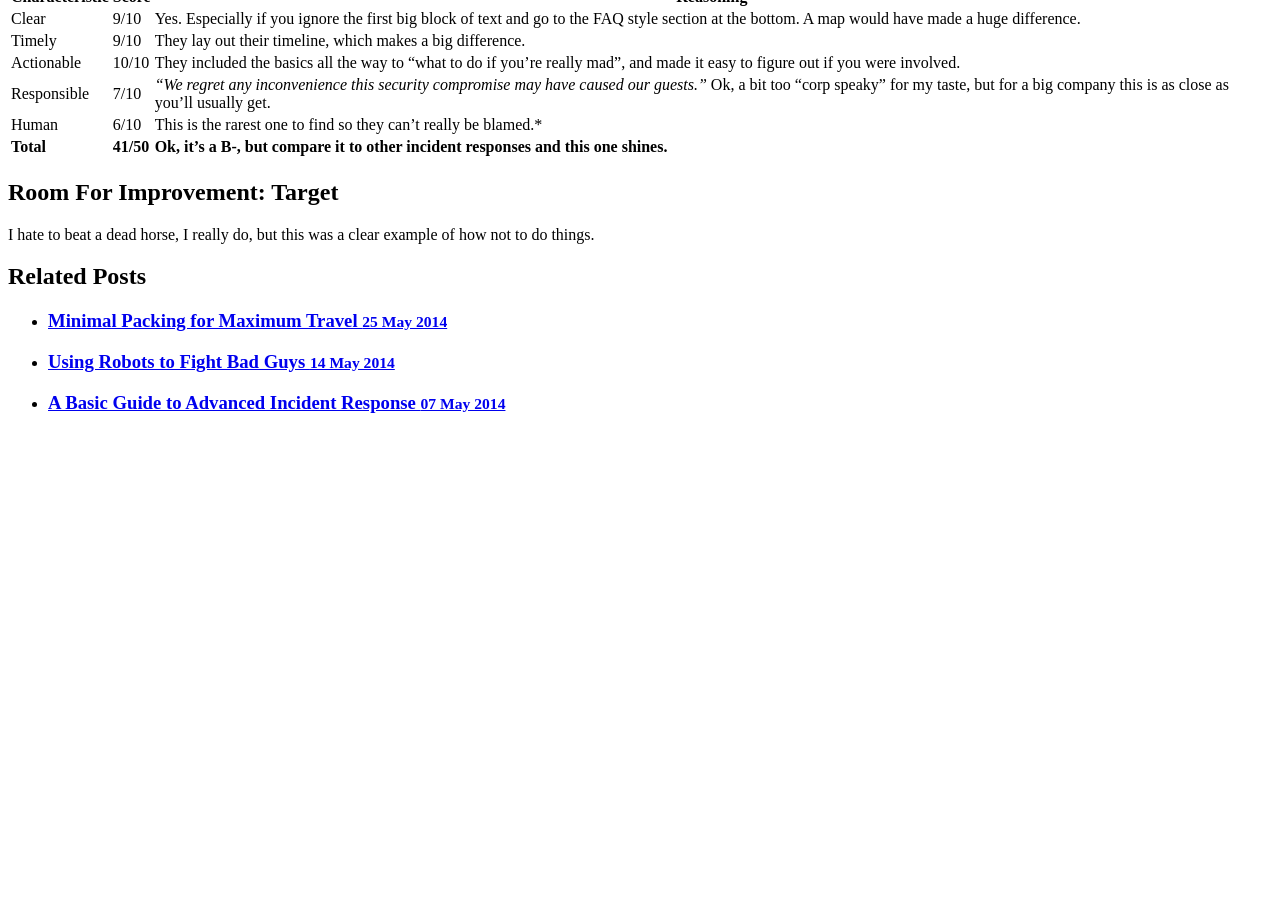
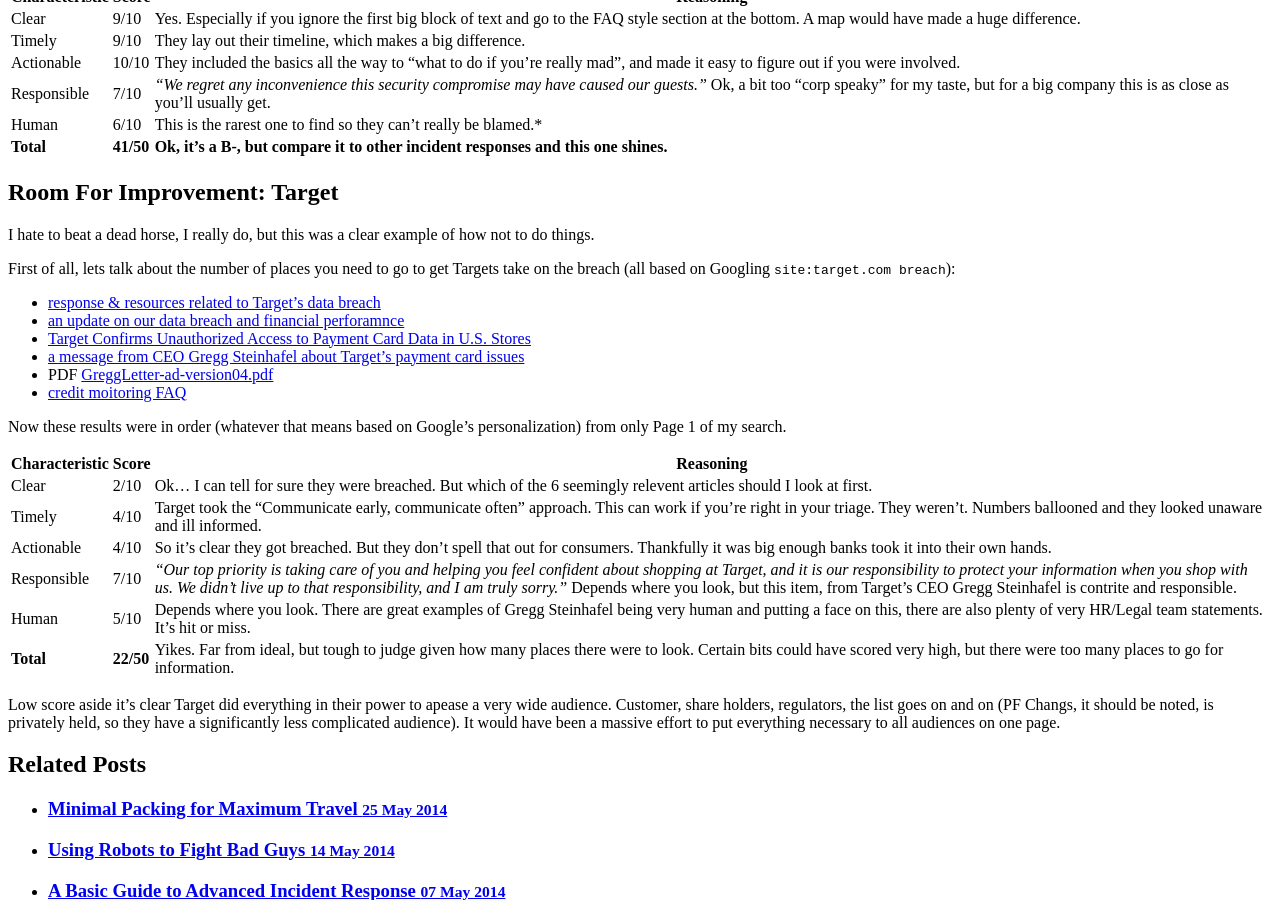
Before and after one commit to sroberts/sroberts.github.io, a Jekyll site: the page built from _posts/2014-08-16-crisis-comms-for-ir.md, in a window 1280 px wide and 900 px high, scrolled down 1012 px. Built offline with Jekyll 4.4.1, drawn with Linux system fonts in a browser that asks for light colours; nearby versions of some CDN libraries; Markdown is read by kramdown in place of the engine named in the settings; before the commit the page ends 1444 px from its top, so only the background shows below that; some of the changed text lies outside the part shown.

Commit message:
Wrote up Target section

````diff
--- a/_posts/2014-08-16-crisis-comms-for-ir.md
+++ b/_posts/2014-08-16-crisis-comms-for-ir.md
@@ -42,3 +42,25 @@
 ## Room For Improvement: Target
 
 I hate to beat a dead horse, I really do, but this was a clear example of how not to do things.
+
+First of all, lets talk about the number of places you need to go to get Targets take on the breach (all based on Googling ```site:target.com breach```):
+
+- [response & resources related to Target's data breach](https://corporate.target.com/about/payment-card-issue.aspx)
+- [an update on our data breach and financial perforamnce](https://corporate.target.com/discover/article/an-update-on-our-data-breach-and-financial-perform)
+- [Target Confirms Unauthorized Access to Payment Card Data in U.S. Stores](http://pressroom.target.com/news/target-confirms-unauthorized-access-to-payment-card-data-in-u-s-stores)
+- [a message from CEO Gregg Steinhafel about Target's payment card issues](https://corporate.target.com/discover/article/Important-Notice-Unauthorized-access-to-payment-ca)
+- PDF [GreggLetter-ad-version04.pdf](https://corporate.target.com/_media/TargetCorp/global/PDF/GreggLetter-ad-version04.pdf)
+- [credit moitoring FAQ](https://corporate.target.com/about/payment-card-issue/credit-monitoring-FAQ.aspx)
+
+Now these results were in order (whatever that means based on Google's personalization) from only Page 1 of my search.
+
+| Characteristic | Score | Reasoning |
+| -------------- | ----- | --------- |
+| Clear | 2/10 | Ok... I can tell for sure they were breached. But which of the 6 seemingly relevent articles should I look at first. |
+| Timely | 4/10 | Target took the "Communicate early, communicate often" approach. This can work if you're right in your triage. They weren't. Numbers ballooned and they looked unaware and ill informed. |
+| Actionable | 4/10 | So it's clear they got breached. But they don't spell that out for consumers. Thankfully it was big enough banks took it into their own hands. |
+| Responsible | 7/10 | _"Our top priority is taking care of you and helping you feel confident about shopping at Target, and it is our responsibility to protect your information when you shop with us. We didn’t live up to that responsibility, and I am truly sorry."_ Depends where you look, but this item, from Target's CEO Gregg Steinhafel is contrite and responsible. |
+| Human | 5/10 | Depends where you look. There are great examples of Gregg Steinhafel being very human and putting a face on this, there are also plenty of very HR/Legal team statements. It's hit or miss. |
+| __Total__ | __22/50__ | Yikes. Far from ideal, but tough to judge given how many places there were to look. Certain bits could have scored very high, but there were too many places to go for information. |
+
+Low score aside it's clear Target did everything in their power to apease a very wide audience. Customer, share holders, regulators, the list goes on and on (PF Changs, it should be noted, is privately held, so they have a significantly less complicated audience). It would have been a massive effort to put everything necessary to all audiences on one page.
````
